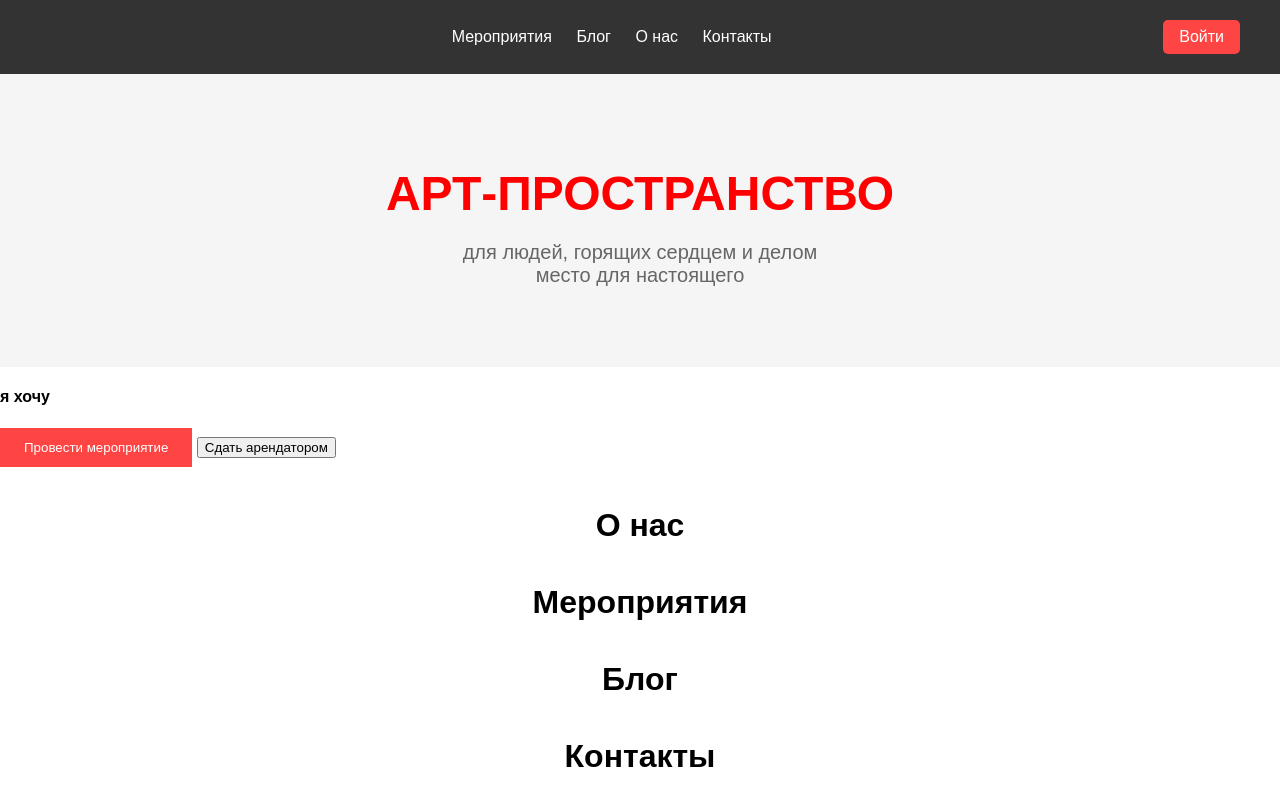
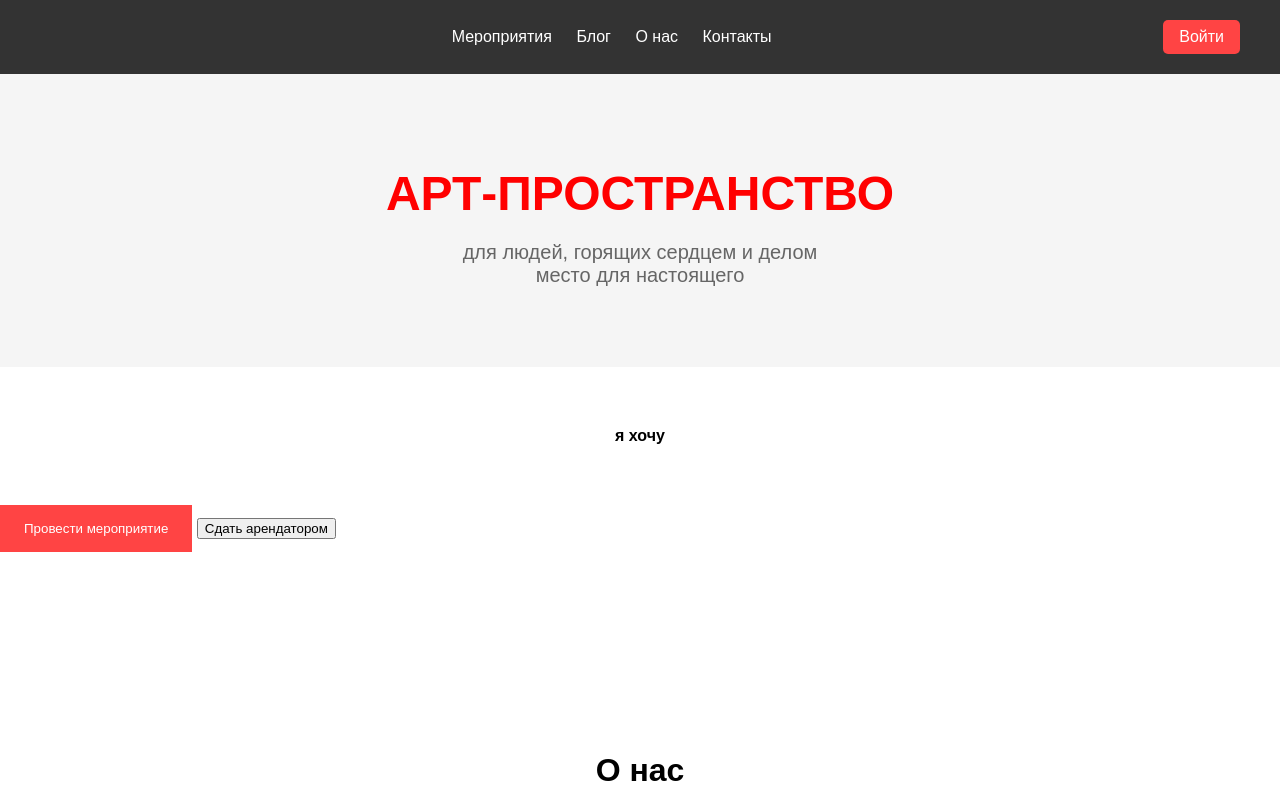
Before and after one commit to dawgenchik/dawgenchik.github.io, a plain HTML site: page index.html in a window 1280 px wide. Shown: the top 800 px of the page. Drawn offline with Linux system fonts and the light colour scheme.

Commit message:
add margin and padding with max-widht

```diff
--- a/style/style.css
+++ b/style/style.css
@@ -36,6 +36,10 @@ h1 {
     background-color: #f5f5f5;
 }
 
+.home__about {
+    margin: 0 auto 100px;
+}
+
 .home__title {
     font-size: 48px;
     margin-bottom: 20px;
@@ -46,12 +50,24 @@ h1 {
     color: #666;
 }
 
+.offers__title {
+    text-align: center;
+    max-width: 1335px;
+    margin: 0 auto;
+    padding: 60px 20px;
+}
+
 .offers__button--red {
+    margin: 0 auto 100px;
     background-color: #ff4444;
     color: white;
     border: none;
-    padding: 12px 24px;
+    padding: 16px 24px;
     cursor: pointer;
+}
+
+.offers__buttons {
+    margin: 0 auto 100px;
 }
 
 .section-title {
```
